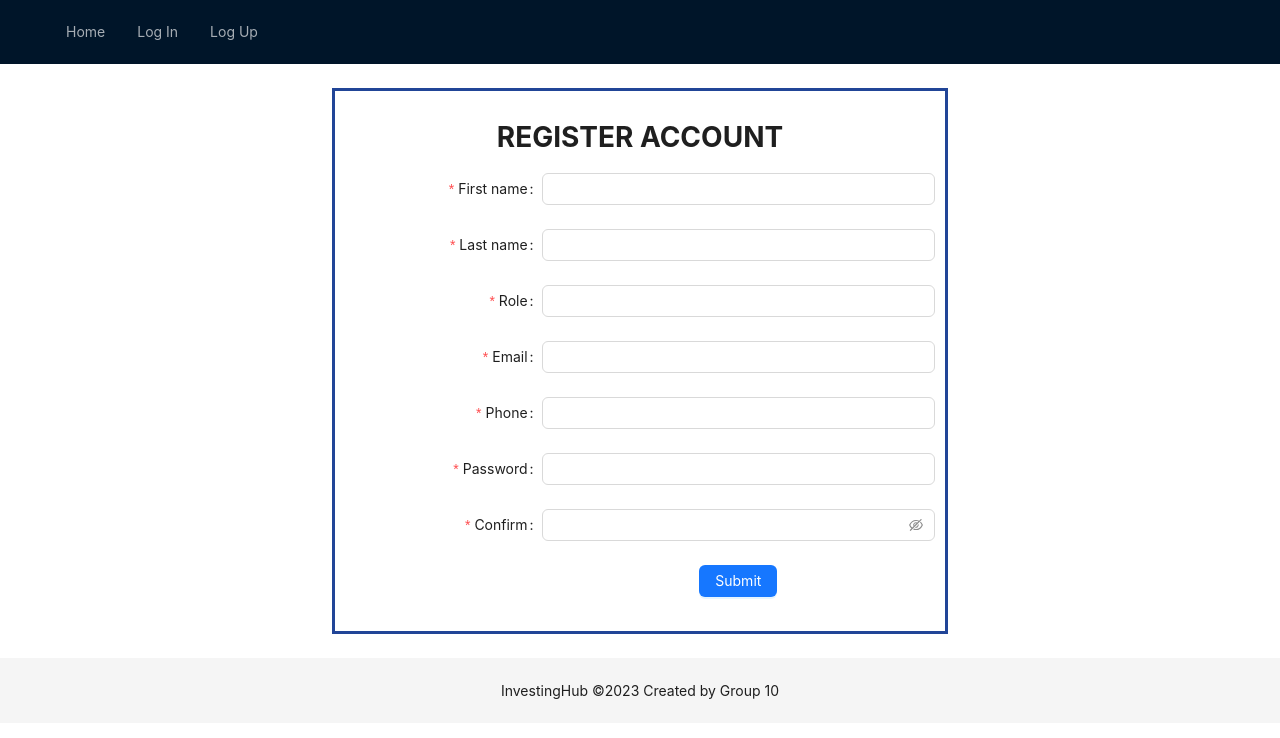
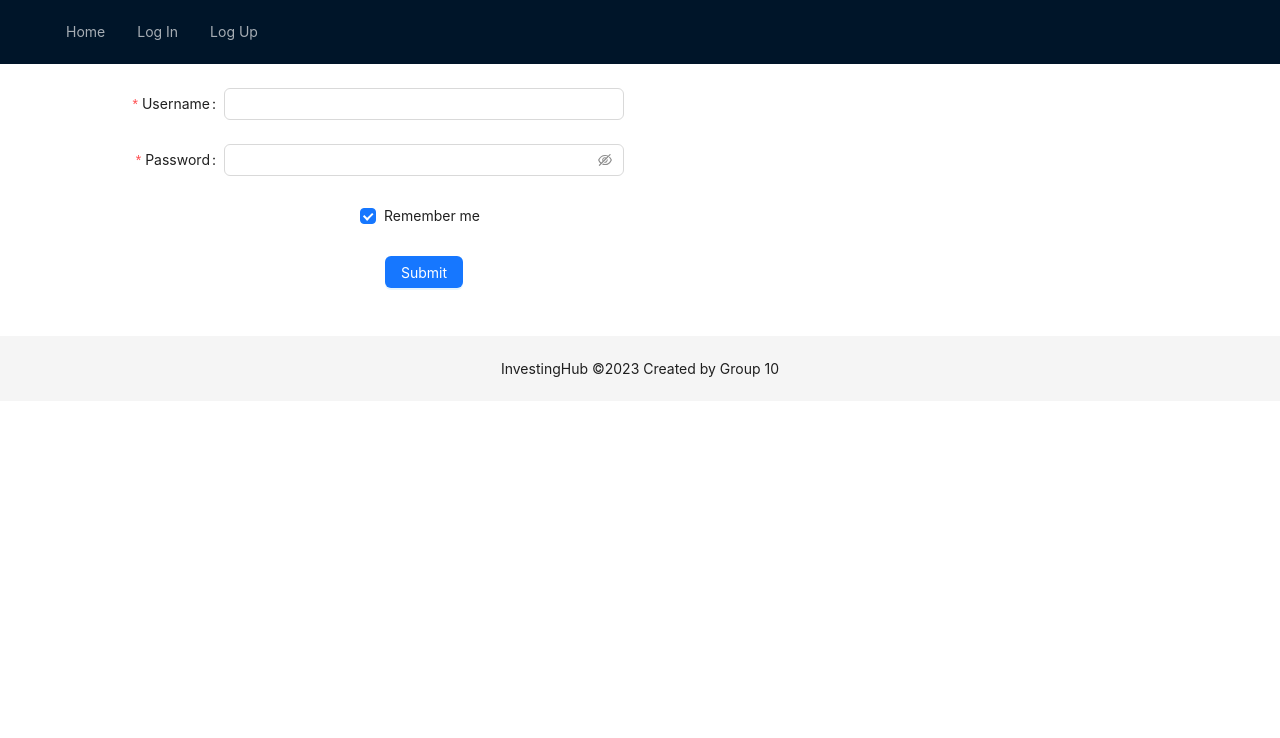
Before and after one commit to 21127017/CSC13002_21CLC10-Group10, a React (Create React App) app in the folder src/react/: page / in a window 1280 px wide. Shown: the top 738 px of the page. Built offline with nearby package versions, Linux system fonts and the light colour scheme.

Commit message:
Add Login page

```diff
--- a/src/react/src/App.tsx
+++ b/src/react/src/App.tsx
@@ -3,6 +3,7 @@
 import type { MenuProps } from 'antd';
 import { Breadcrumb, Layout, Menu, theme } from 'antd';
 import Register from './page/Register';
+import LogIn from './page/LogIn';
 
 const { Header, Content, Footer, Sider } = Layout;
 
@@ -23,7 +24,7 @@
         <Menu theme="dark" mode="horizontal" defaultSelectedKeys={['2']} items={items1} />
       </Header>
       <Content style={{ padding: 24, textAlign: 'center', background: colorBgContainer }}>
-            <Register/>
+            <LogIn />
       </Content>
       <Footer style={{ textAlign: 'center'}}>InvestingHub ©2023 Created by Group 10</Footer>
     </Layout>
--- /dev/null
+++ b/src/react/src/page/LogIn.tsx
@@ -0,0 +1,51 @@
+import React from 'react';
+import { Button, Checkbox, Form, Input } from 'antd';
+
+const onFinish = (values: any) => {
+  console.log('Success:', values);
+};
+
+const onFinishFailed = (errorInfo: any) => {
+  console.log('Failed:', errorInfo);
+};
+
+const LogIn: React.FC = () => (
+  <Form
+    name="basic"
+    labelCol={{ span: 8 }}
+    wrapperCol={{ span: 16 }}
+    style={{ maxWidth: 600 }}
+    initialValues={{ remember: true }}
+    onFinish={onFinish}
+    onFinishFailed={onFinishFailed}
+    autoComplete="off"
+  >
+    <Form.Item
+      label="Username"
+      name="username"
+      rules={[{ required: true, message: 'Please input your username!' }]}
+    >
+      <Input />
+    </Form.Item>
+
+    <Form.Item
+      label="Password"
+      name="password"
+      rules={[{ required: true, message: 'Please input your password!' }]}
+    >
+      <Input.Password />
+    </Form.Item>
+
+    <Form.Item name="remember" valuePropName="checked" wrapperCol={{ offset: 8, span: 16 }}>
+      <Checkbox>Remember me</Checkbox>
+    </Form.Item>
+
+    <Form.Item wrapperCol={{ offset: 8, span: 16 }}>
+      <Button type="primary" htmlType="submit">
+        Submit
+      </Button>
+    </Form.Item>
+  </Form>
+);
+
+export default LogIn;
--- a/src/react/src/page/Register.css
+++ b/src/react/src/page/Register.css
@@ -1,4 +1,3 @@
-
 .center1 {
     margin: auto;
     width: 50%;
```
Also changed, not shown: src/react/src/page/LogIn.css (added).
